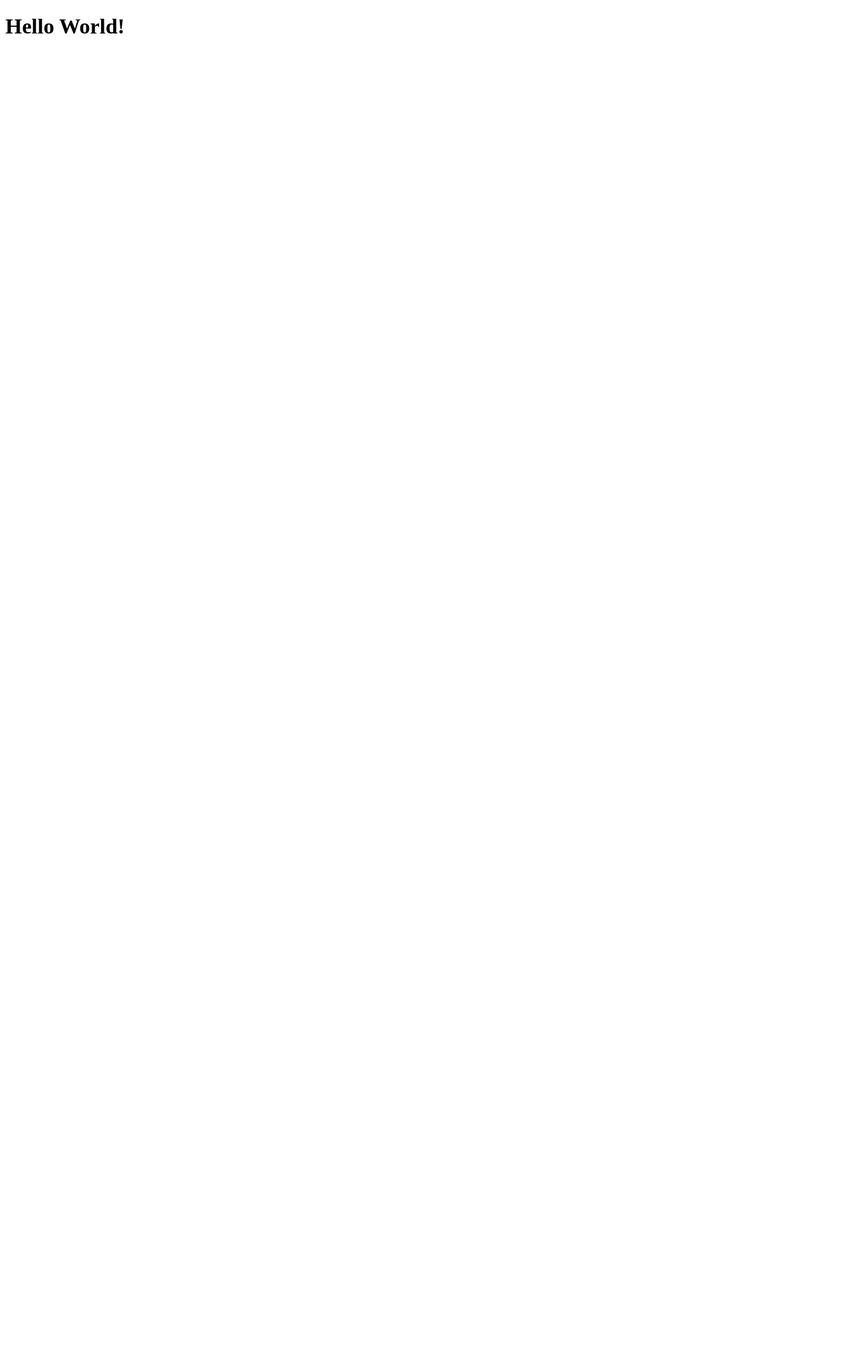
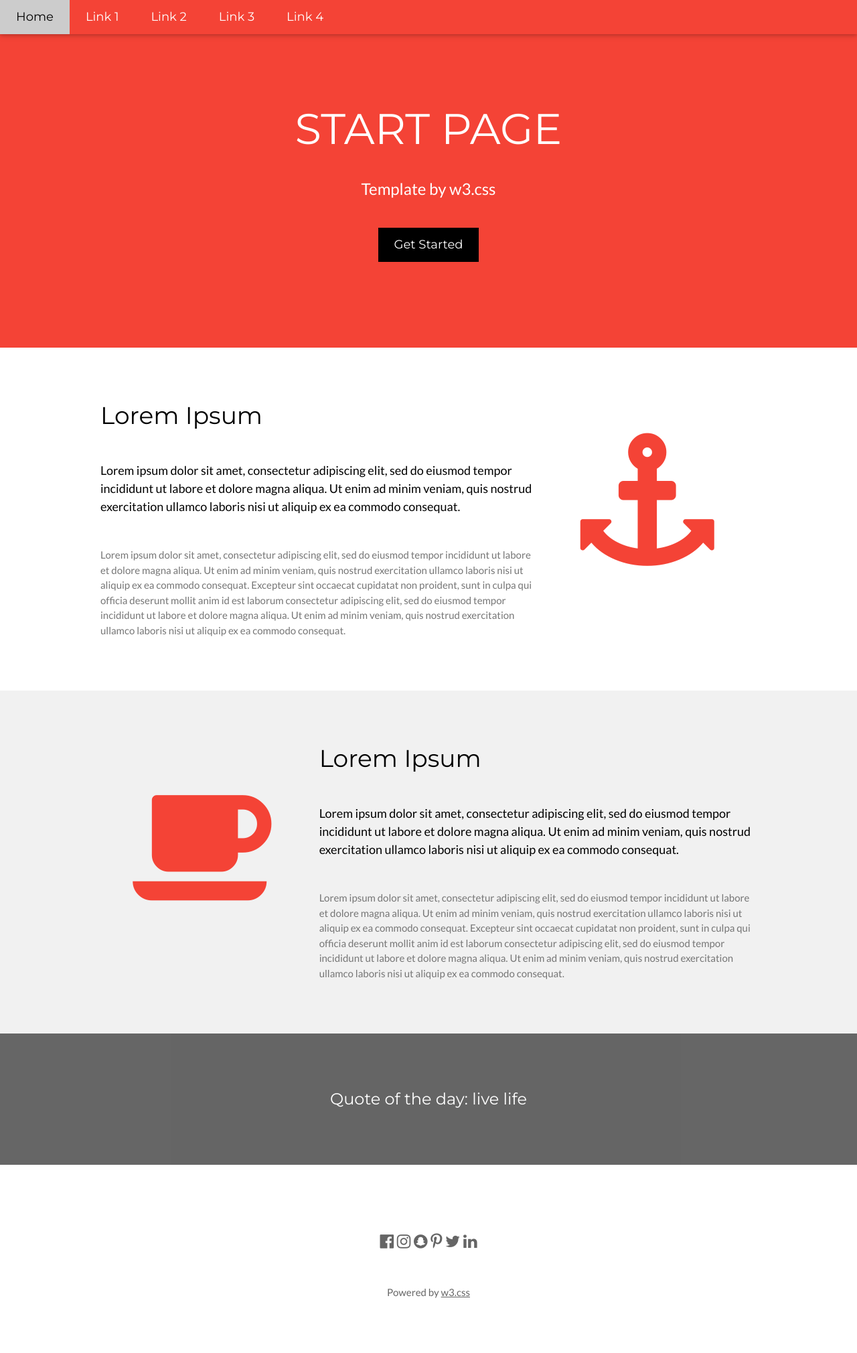
Before and after one commit to Evla03/evla03.github.io, a plain HTML site: page index.html in a window 1280 px wide. Shown: the whole page at 67% size. Before the commit the page ends 800 px from the top, so only its background shows below. Drawn offline with nearby package versions, Linux system fonts and the light colour scheme.

Commit message:
updated index.html
added a template from w3schools to the index

```diff
--- a/index.html
+++ b/index.html
@@ -1,6 +1,110 @@
 <!DOCTYPE html>
 <html>
+<title>W3.CSS Template</title>
+<meta charset="UTF-8">
+<meta name="viewport" content="width=device-width, initial-scale=1">
+<link rel="stylesheet" href="https://www.w3schools.com/w3css/4/w3.css">
+<link rel="stylesheet" href="https://fonts.googleapis.com/css?family=Lato">
+<link rel="stylesheet" href="https://fonts.googleapis.com/css?family=Montserrat">
+<link rel="stylesheet" href="https://cdnjs.cloudflare.com/ajax/libs/font-awesome/4.7.0/css/font-awesome.min.css">
+<style>
+body,h1,h2,h3,h4,h5,h6 {font-family: "Lato", sans-serif}
+.w3-bar,h1,button {font-family: "Montserrat", sans-serif}
+.fa-anchor,.fa-coffee {font-size:200px}
+</style>
 <body>
-<h1>Hello World!</h1>
+
+<!-- Navbar -->
+<div class="w3-top">
+  <div class="w3-bar w3-red w3-card w3-left-align w3-large">
+    <a class="w3-bar-item w3-button w3-hide-medium w3-hide-large w3-right w3-padding-large w3-hover-white w3-large w3-red" href="javascript:void(0);" onclick="myFunction()" title="Toggle Navigation Menu"><i class="fa fa-bars"></i></a>
+    <a href="#" class="w3-bar-item w3-button w3-padding-large w3-white">Home</a>
+    <a href="#" class="w3-bar-item w3-button w3-hide-small w3-padding-large w3-hover-white">Link 1</a>
+    <a href="#" class="w3-bar-item w3-button w3-hide-small w3-padding-large w3-hover-white">Link 2</a>
+    <a href="#" class="w3-bar-item w3-button w3-hide-small w3-padding-large w3-hover-white">Link 3</a>
+    <a href="#" class="w3-bar-item w3-button w3-hide-small w3-padding-large w3-hover-white">Link 4</a>
+  </div>
+
+  <!-- Navbar on small screens -->
+  <div id="navDemo" class="w3-bar-block w3-white w3-hide w3-hide-large w3-hide-medium w3-large">
+    <a href="#" class="w3-bar-item w3-button w3-padding-large">Link 1</a>
+    <a href="#" class="w3-bar-item w3-button w3-padding-large">Link 2</a>
+    <a href="#" class="w3-bar-item w3-button w3-padding-large">Link 3</a>
+    <a href="#" class="w3-bar-item w3-button w3-padding-large">Link 4</a>
+  </div>
+</div>
+
+<!-- Header -->
+<header class="w3-container w3-red w3-center" style="padding:128px 16px">
+  <h1 class="w3-margin w3-jumbo">START PAGE</h1>
+  <p class="w3-xlarge">Template by w3.css</p>
+  <button class="w3-button w3-black w3-padding-large w3-large w3-margin-top">Get Started</button>
+</header>
+
+<!-- First Grid -->
+<div class="w3-row-padding w3-padding-64 w3-container">
+  <div class="w3-content">
+    <div class="w3-twothird">
+      <h1>Lorem Ipsum</h1>
+      <h5 class="w3-padding-32">Lorem ipsum dolor sit amet, consectetur adipiscing elit, sed do eiusmod tempor incididunt ut labore et dolore magna aliqua. Ut enim ad minim veniam, quis nostrud exercitation ullamco laboris nisi ut aliquip ex ea commodo consequat.</h5>
+
+      <p class="w3-text-grey">Lorem ipsum dolor sit amet, consectetur adipiscing elit, sed do eiusmod tempor incididunt ut labore et dolore magna aliqua. Ut enim ad minim veniam, quis nostrud exercitation ullamco laboris nisi ut aliquip ex ea commodo consequat. Excepteur sint
+        occaecat cupidatat non proident, sunt in culpa qui officia deserunt mollit anim id est laborum consectetur adipiscing elit, sed do eiusmod tempor incididunt ut labore et dolore magna aliqua. Ut enim ad minim veniam, quis nostrud exercitation ullamco
+        laboris nisi ut aliquip ex ea commodo consequat.</p>
+    </div>
+
+    <div class="w3-third w3-center">
+      <i class="fa fa-anchor w3-padding-64 w3-text-red"></i>
+    </div>
+  </div>
+</div>
+
+<!-- Second Grid -->
+<div class="w3-row-padding w3-light-grey w3-padding-64 w3-container">
+  <div class="w3-content">
+    <div class="w3-third w3-center">
+      <i class="fa fa-coffee w3-padding-64 w3-text-red w3-margin-right"></i>
+    </div>
+
+    <div class="w3-twothird">
+      <h1>Lorem Ipsum</h1>
+      <h5 class="w3-padding-32">Lorem ipsum dolor sit amet, consectetur adipiscing elit, sed do eiusmod tempor incididunt ut labore et dolore magna aliqua. Ut enim ad minim veniam, quis nostrud exercitation ullamco laboris nisi ut aliquip ex ea commodo consequat.</h5>
+
+      <p class="w3-text-grey">Lorem ipsum dolor sit amet, consectetur adipiscing elit, sed do eiusmod tempor incididunt ut labore et dolore magna aliqua. Ut enim ad minim veniam, quis nostrud exercitation ullamco laboris nisi ut aliquip ex ea commodo consequat. Excepteur sint
+        occaecat cupidatat non proident, sunt in culpa qui officia deserunt mollit anim id est laborum consectetur adipiscing elit, sed do eiusmod tempor incididunt ut labore et dolore magna aliqua. Ut enim ad minim veniam, quis nostrud exercitation ullamco
+        laboris nisi ut aliquip ex ea commodo consequat.</p>
+    </div>
+  </div>
+</div>
+
+<div class="w3-container w3-black w3-center w3-opacity w3-padding-64">
+    <h1 class="w3-margin w3-xlarge">Quote of the day: live life</h1>
+</div>
+
+<!-- Footer -->
+<footer class="w3-container w3-padding-64 w3-center w3-opacity">
+  <div class="w3-xlarge w3-padding-32">
+    <i class="fa fa-facebook-official w3-hover-opacity"></i>
+    <i class="fa fa-instagram w3-hover-opacity"></i>
+    <i class="fa fa-snapchat w3-hover-opacity"></i>
+    <i class="fa fa-pinterest-p w3-hover-opacity"></i>
+    <i class="fa fa-twitter w3-hover-opacity"></i>
+    <i class="fa fa-linkedin w3-hover-opacity"></i>
+ </div>
+ <p>Powered by <a href="https://www.w3schools.com/w3css/default.asp" target="_blank">w3.css</a></p>
+</footer>
+
+<script>
+// Used to toggle the menu on small screens when clicking on the menu button
+function myFunction() {
+    var x = document.getElementById("navDemo");
+    if (x.className.indexOf("w3-show") == -1) {
+        x.className += " w3-show";
+    } else {
+        x.className = x.className.replace(" w3-show", "");
+    }
+}
+</script>
+
 </body>
 </html>
```
